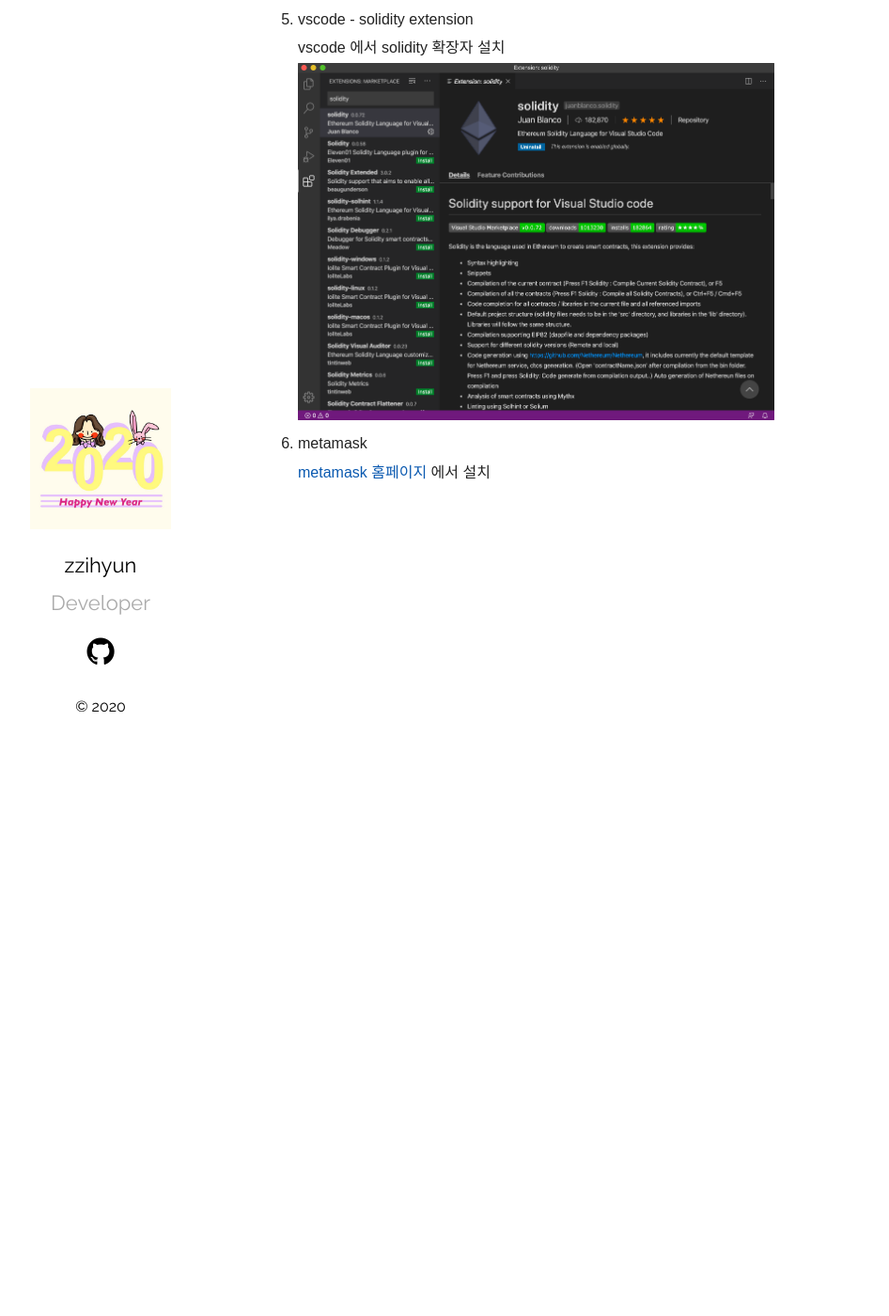
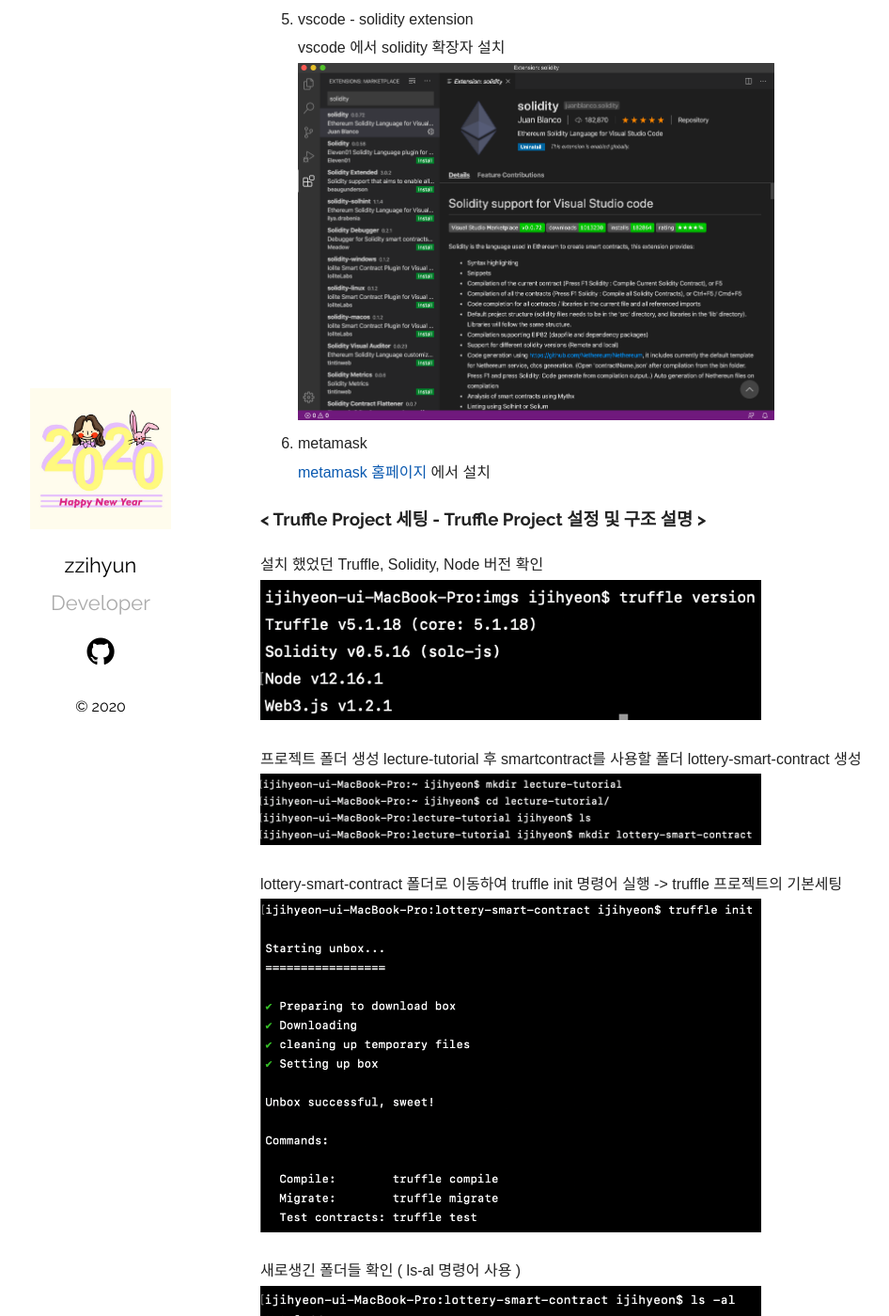
Before and after one commit to jhhhj1002/jhhhj1002.github.io, a Jekyll site: the page built from _posts/2020-04-11-Lottery-Dapp-01.markdown, in a window 1280 px wide and 1400 px high, scrolled down 1417 px. Shown: the whole window at 94% size, without its empty margins (78-1024 px from the left). Built offline with Jekyll 4.4.1, drawn with Linux system fonts in a browser that asks for light colours.

Commit message:
Update 2020-04-11-Lottery-Dapp-01.markdown

```diff
--- a/_posts/2020-04-11-Lottery-Dapp-01.markdown
+++ b/_posts/2020-04-11-Lottery-Dapp-01.markdown
@@ -1,7 +1,7 @@
 ---
 layout: post
 title:  "[강의수강] 초보자를 위한 Lottery Dapp 개발 - 상"
-excerpt: "인프런 강의 - Ethereum 실전! 초보자를 위한 Lottery Dapp 개발: Dapp 개발환경 세팅"
+excerpt: "인프런 강의 - Ethereum 실전! 초보자를 위한 Lottery Dapp 개발: Dapp 개발환경 세팅, Truffle Project 설정 및 구조 설명"
 date:   2020-04-11 13:38:36 +0530
 categories: Ethereum Dapp Truffle
 ---
@@ -26,6 +26,20 @@ categories: Ethereum Dapp Truffle
 6. metamask
   [metamask 홈페이지] 에서 설치
 
+<h3>< Truffle Project 세팅 - Truffle Project 설정 및 구조 설명 ></h3>
+
+  설치 했었던 Truffle, Solidity, Node 버전 확인
+  <img src="/assets/imgs/Lottery&Dapp_06.png" width="65%" height="35%" >
+
+  프로젝트 폴더 생성 lecture-tutorial 후 smartcontract를 사용할 폴더 lottery-smart-contract 생성
+  <img src="/assets/imgs/Lottery&Dapp_07.png" width="65%" height="35%" >
+
+  lottery-smart-contract 폴더로 이동하여 truffle init 명령어 실행 -> truffle 프로젝트의 기본세팅
+  <img src="/assets/imgs/Lottery&Dapp_08.png" width="65%" height="35%" >
+
+  새로생긴 폴더들 확인 ( ls-al 명령어 사용 )
+   <img src="/assets/imgs/Lottery&Dapp_09.png" width="65%" height="35%" >
+
 
 
 [Visual Studio Code 홈페이지]:   https://code.visualstudio.com
```
